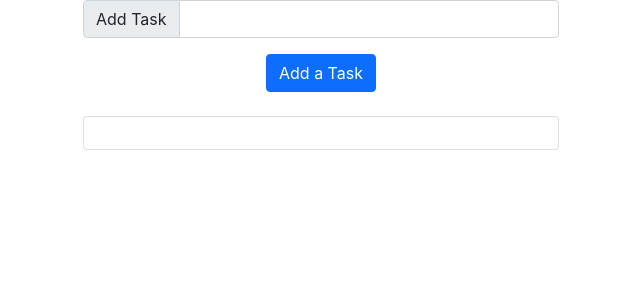
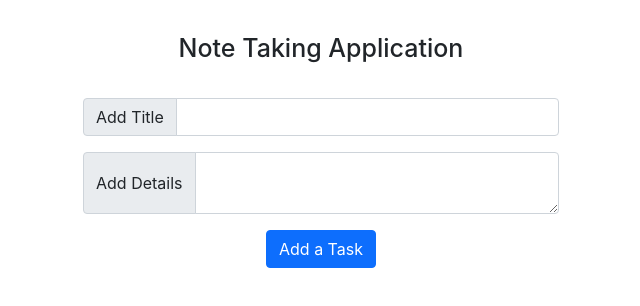
Before and after one commit to Popo047/Basic-Todo-App, a React (Create React App) app: page / in a window 1280 px wide. Shown: the top 306 px of the page, without its empty margins (319-959 px from the left). Built offline with nearby package versions, Linux system fonts and the light colour scheme.

Commit message:
modified note app container/input

```diff
--- a/package.json
+++ b/package.json
@@ -38,5 +38,10 @@
       "last 1 firefox version",
       "last 1 safari version"
     ]
+  },
+  "devDependencies": {
+    "autoprefixer": "^9.8.6",
+    "postcss": "^7.0.36",
+    "tailwindcss": "npm:@tailwindcss/postcss7-compat@^2.2.4"
   }
 }
--- a/src/components/Todo.css
+++ b/src/components/Todo.css
@@ -1,3 +1,16 @@
 .c {
   max-width: 500px;
 }
+
+.h {
+  font-size: 25px;
+  margin: 30px;
+  font-style: initial;
+  font-weight: 500;
+}
+
+.taskItem {
+  font-family: -apple-system, BlinkMacSystemFont, "Segoe UI", Roboto, Oxygen,
+    Ubuntu, Cantarell, "Open Sans", "Helvetica Neue", sans-serif;
+  font-size: 20px;
+}
--- a/src/components/Todo.js
+++ b/src/components/Todo.js
@@ -1,8 +1,10 @@
 import React, { useState } from "react";
 import "./Todo.css";
+import Card from "./UI/Card";
 
 function Todo() {
   const [addTask, setAddTask] = useState("");
+  const [taskDetails, setTaskDetails] = useState("");
   const [taskList, setTaskList] = useState([]);
 
   const handleChange = (e) => {
@@ -10,12 +12,18 @@ function Todo() {
     setAddTask(e.target.value);
   };
 
+  const handleDetailsChange = (e) => {
+    e.preventDefault();
+    setTaskDetails(e.target.value);
+  };
+
   const clickHandler = (e) => {
     e.preventDefault();
-    if (addTask !== "") {
+    if (addTask !== "" && taskDetails !== "") {
       var deets = {
         id: Math.floor(Math.random() * 10000),
         value: addTask,
+        notes: taskDetails,
       };
       setTaskList([...taskList, deets]);
     }
@@ -32,16 +40,31 @@ function Todo() {
 
   return (
     <div className="container c ">
-      <div class="input-group mb-3">
-        <span class="input-group-text" id="basic-addon1">
-          Add Task
+      <div className="h">Note Taking Application</div>
+      <div className="input-group mb-3">
+        <span className="input-group-text" id="basic-addon1">
+          Add Title
         </span>
         <input
           type="text"
-          class="form-control"
+          className="form-control"
           // placeholder="Add Task"
           aria-label="Add Task"
           onChange={handleChange}
+          onFocus={focusChangeHandler}
+          aria-describedby="basic-addon1"
+        />
+      </div>
+      <div className="input-group mb-3">
+        <span className="input-group-text" id="basic-addon1">
+          Add Details
+        </span>
+        <textarea
+          type="text"
+          className="form-control"
+          // placeholder="Add Task"
+          aria-label="Add Task"
+          onChange={handleDetailsChange}
           onFocus={focusChangeHandler}
           aria-describedby="basic-addon1"
         />
@@ -51,22 +74,20 @@ function Todo() {
       </button>
       <br />
       <br />
+
       {taskList !== [] ? (
-        <div className="card">
-          <div className="card-body">
+        <div className="container">
           {taskList.map((task) => (
-              <ul key={task.id}>
-                {task.value}
-                <br />
+            <>
+              <Card title={task.value} body={task.notes} key={task.id} />
               <button
                 className="btn btn-warning"
                 onClick={(e) => deleteHandler(e, task.id)}
               >
                 Delete
               </button>
-              </ul>
+            </>
           ))}
-          </div>
         </div>
       ) : null}
     </div>
--- /dev/null
+++ b/src/components/UI/Card.css
@@ -0,0 +1,31 @@
+.card-container {
+  width: 500px;
+  overflow: hidden;
+  transition: 0.3s;
+  animation: ease-in;
+}
+
+.image-container img {
+  overflow: hidden;
+  height: 300px;
+}
+
+.card-container:hover {
+  transform: scale(1.1);
+  box-shadow: 0px, 0px, 15px, -5px;
+}
+
+.card-content {
+  margin: 1rem;
+  margin-top: 0.5rem;
+}
+
+h3,
+p {
+  margin: 0;
+  padding: 0;
+}
+
+.card-title {
+  margin-bottom: 0.5rem;
+}
--- /dev/null
+++ b/src/components/UI/Card.js
@@ -0,0 +1,27 @@
+import React from "react";
+import "./Card.css";
+
+function Card({ title, body }) {
+  console.log(body);
+
+  return (
+    <div className="card-container container">
+      <div className="image-container">
+        {/* <img
+          src="https://images.unsplash.com/photo-1483546416237-76fd26bbcdd1?ixid=MnwxMjA3fDB8MHxzZWFyY2h8Mnx8bm90ZXN8ZW58MHx8MHx8&ixlib=rb-1.2.1&w=1000&q=80"
+          alt=""
+        /> */}
+      </div>
+      <div className="card-content">
+        <div className="card-title">
+          <h3>{title}</h3>
+        </div>
+        <div className="card-body">
+          <p>{body}</p>
+        </div>
+      </div>
+    </div>
+  );
+}
+
+export default Card;
```
Also changed, not shown: 1 other file (tests, documents, lock files or other folders). Lines whose indentation alone changed are shown as unchanged.
